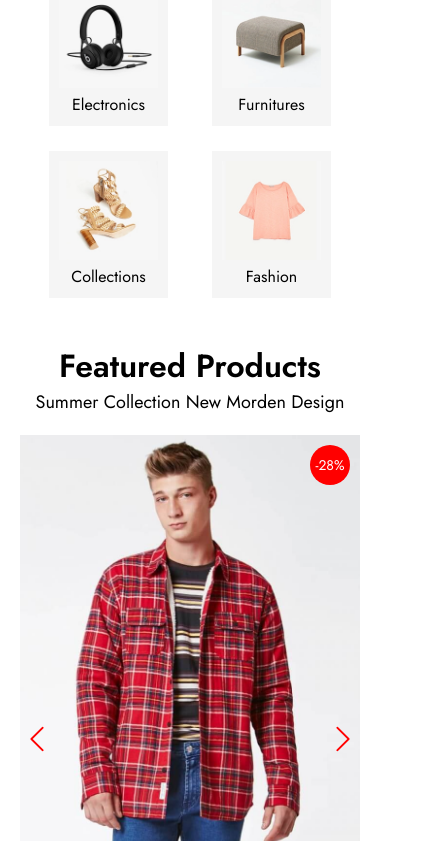
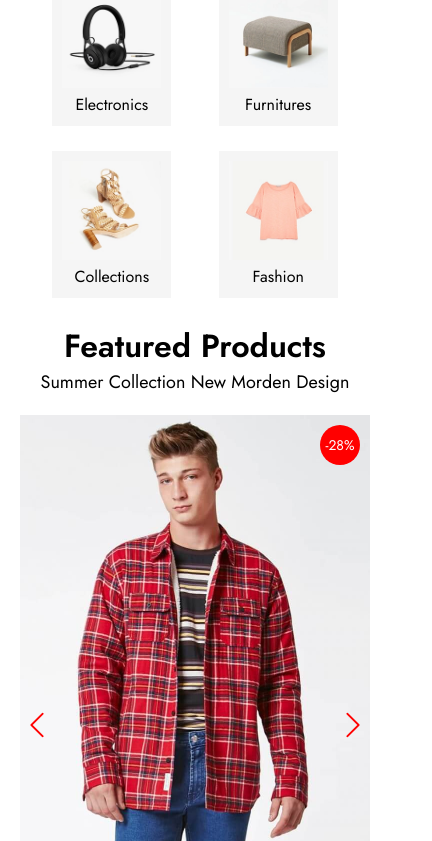
Before and after one commit to impress06/e-commerce-vanilya, a plain HTML site: page index.html in a window 390 px wide. Shown: the part 1159-2000 px from the top of the page, 432 px wide, since content can reach past the window. Drawn offline with nearby package versions, Linux system fonts and the light colour scheme.

Commit message:
media query

```diff
--- a/css/layout/header.css
+++ b/css/layout/header.css
@@ -234,9 +234,8 @@ header{
 
     @media  screen and (max-width:768px){
       .container {
-        max-width: 576px;
-        overflow-x: hidden;
-        padding-right: 10px;
+        max-width: 574px;
+
 
       }
     }
@@ -244,7 +243,7 @@ header{
     @media  screen and (max-width:576px){
       .container {
         max-width: 400px;
-        overflow-x: hidden;
+
 
       }
       .bagcounter{
```
